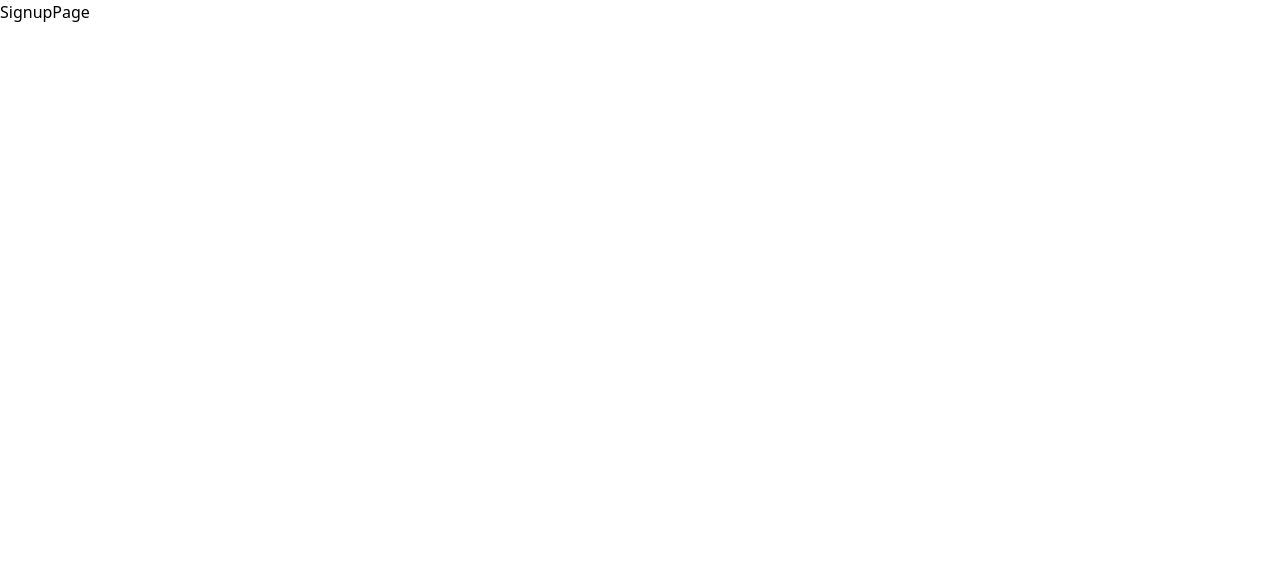
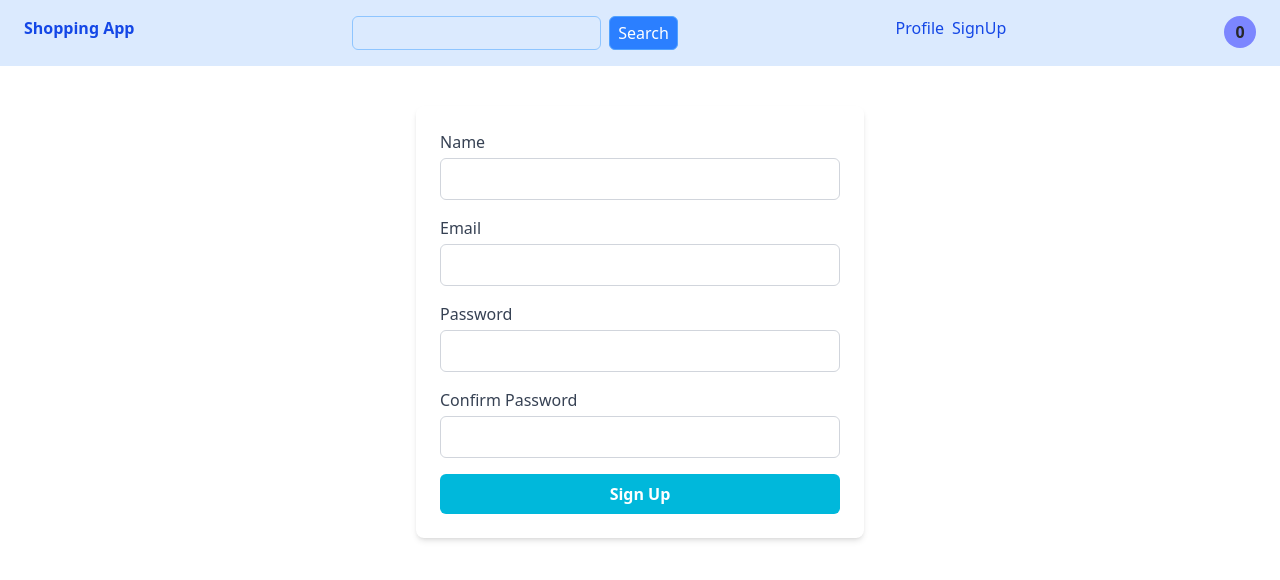
Before and after one commit to VenkateshKondapalli/frotend_shopping-App_basic, a React (Vite) app: page /signup in a window 1280 px wide. Shown: the top 580 px of the page. Built offline with nearby package versions, Linux system fonts and the light colour scheme.

Commit message:
adding context api to my app

```diff
--- a/src/components/Footer.jsx
+++ b/src/components/Footer.jsx
@@ -1,8 +1,11 @@
 const Footer = () => {
   return (
-    <footer>
-      <h1>Footer</h1>
+    <footer className="bg-blue-400 text-white py-8 shadow-inner">
+      <div className="text-center text-base font-medium tracking-wide">
+        &copy; {new Date().getFullYear()} Venkatesh. All rights reserved.
+      </div>
     </footer>
   );
 };
+
 export { Footer };
--- a/src/components/NavBar.jsx
+++ b/src/components/NavBar.jsx
@@ -1,6 +1,8 @@
 import { Link } from "react-router";
+import { useMyContext } from "../context/MyContext";
 
 const NavBar = () => {
+  const { count } = useMyContext();
   return (
     <div className="py-4 px-6 flex bg-blue-100 justify-between">
       <Link to="/" className="font-bold text-blue-700">
@@ -23,7 +25,9 @@ const NavBar = () => {
           SignUp
         </Link>
       </div>
-      <div className="bg-black h-8 w-8 rounded-full"></div>
+      <div className="bg-indigo-400 h-8 w-8 rounded-full flex  items-center justify-center ">
+        <p className=" text-zinc-800  font-bold">{count}</p>
+      </div>
     </div>
   );
 };
--- /dev/null
+++ b/src/context/MyContext.js
@@ -0,0 +1,9 @@
+import { createContext, useContext } from "react";
+
+const MyContext = createContext();
+
+const useMyContext = () => {
+  return useContext(MyContext);
+};
+
+export { useMyContext, MyContext };
--- /dev/null
+++ b/src/context/MyContextProvider.jsx
@@ -0,0 +1,12 @@
+import { useState } from "react";
+import { MyContext } from "./MyContext";
+
+const MyContextProvider = ({ children }) => {
+  const [count, setCount] = useState(0);
+  const [user, setUser] = useState({});
+
+  const valueObj = { count, setCount, user, setUser };
+
+  return <MyContext.Provider value={valueObj}>{children}</MyContext.Provider>;
+};
+export { MyContextProvider };
--- a/src/main.jsx
+++ b/src/main.jsx
@@ -2,9 +2,12 @@ import { StrictMode } from "react";
 import { createRoot } from "react-dom/client";
 import "./index.css";
 import App from "./App.jsx";
+import { MyContextProvider } from "./context/MyContextProvider.jsx";
 
 createRoot(document.getElementById("root")).render(
-  // <StrictMode>
-  <App />
-  /* </StrictMode>, */
+  <StrictMode>
+    <MyContextProvider>
+      <App />
+    </MyContextProvider>
+  </StrictMode>
 );
--- a/src/pages/ProfilePage.jsx
+++ b/src/pages/ProfilePage.jsx
@@ -169,7 +169,17 @@ const ProfilePage = () => {
                   </button>
                 </>
               ) : (
-                <p className="text-gray-600 mb-1"> Price: ₹{elem.price}</p>
+                <>
+                  <p className="text-gray-600 mb-1"> Price: ₹{elem.price}</p>
+                  <button
+                    onClick={() => {
+                      setEditProductId(elem._id);
+                    }}
+                    className="border-1 py-1 px-2 rounded-md "
+                  >
+                    Edit
+                  </button>
+                </>
               )}
 
               <p className="text-gray-600 mb-1">
@@ -177,14 +187,6 @@ const ProfilePage = () => {
                 Description: {elem.description}
               </p>
               <p className="text-gray-600"> Quantity: {elem.quantity}</p>
-              <button
-                onClick={() => {
-                  setEditProductId(elem._id);
-                }}
-                className="border-1 py-1 px-2 rounded-md "
-              >
-                Edit
-              </button>
             </div>
           );
         })}
--- a/src/pages/SignUpPage.jsx
+++ b/src/pages/SignUpPage.jsx
@@ -1,7 +1,59 @@
+import { NavBar } from "../components/NavBar";
+
 const SignUpPage = () => {
   return (
     <div>
-      <h1>SignupPage</h1>
+      <NavBar />
+      <div className="flex justify-center p-10">
+        <form className="bg-white p-6 rounded-lg shadow-md w-full max-w-md space-y-4">
+          <div>
+            <label className="block text-gray-700 mb-1">Name</label>
+            <input
+              type="text"
+              name="name"
+              className="w-full border border-gray-300 rounded-md p-2 focus:outline-none focus:ring-2 focus:ring-cyan-400"
+              required
+            />
+          </div>
+
+          <div>
+            <label className="block text-gray-700 mb-1">Email</label>
+            <input
+              type="email"
+              name="email"
+              className="w-full border border-gray-300 rounded-md p-2 focus:outline-none focus:ring-2 focus:ring-cyan-400"
+              required
+            />
+          </div>
+
+          <div>
+            <label className="block text-gray-700 mb-1">Password</label>
+            <input
+              type="password"
+              name="password"
+              className="w-full border border-gray-300 rounded-md p-2 focus:outline-none focus:ring-2 focus:ring-cyan-400"
+              required
+            />
+          </div>
+
+          <div>
+            <label className="block text-gray-700 mb-1">Confirm Password</label>
+            <input
+              type="password"
+              name="confirmPassword"
+              className="w-full border border-gray-300 rounded-md p-2 focus:outline-none focus:ring-2 focus:ring-cyan-400"
+              required
+            />
+          </div>
+
+          <button
+            type="submit"
+            className="w-full bg-cyan-500 hover:bg-cyan-600 text-white font-semibold py-2 px-4 rounded-md transition"
+          >
+            Sign Up
+          </button>
+        </form>
+      </div>
     </div>
   );
 };
```
